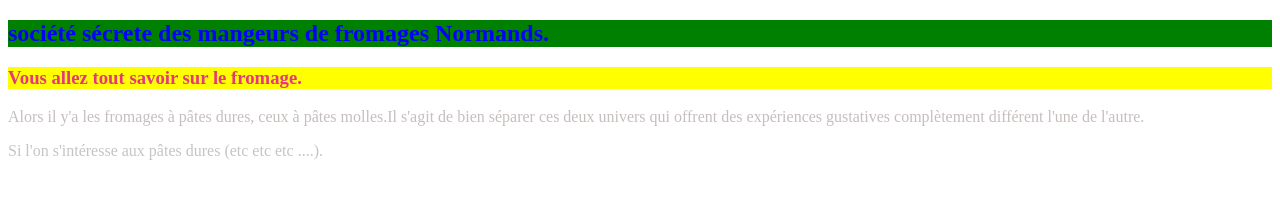
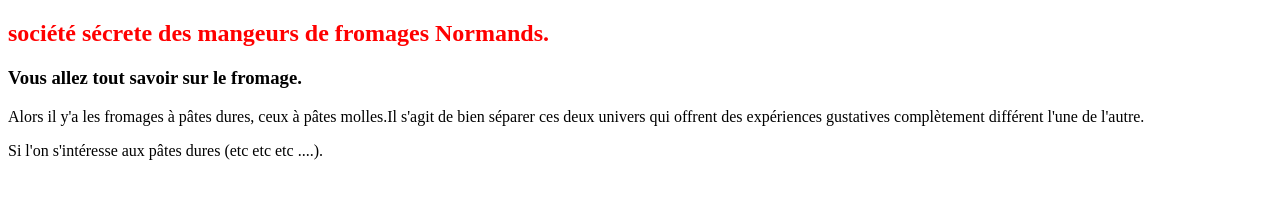
Before and after one commit to sowzakaria/challenge-3, a plain HTML site: page index.html in a window 1280 px wide. Drawn offline with Linux system fonts and the light colour scheme.

Commit message:
Add files via upload

```diff
--- a/index.html
+++ b/index.html
@@ -5,26 +5,26 @@
         <meta charset="utf-8">
         <meta name="viewport" content="width=device-width, initial-scale=1.0">
         <title>Document<title></title>
-                <link rel="stylesheet" type="=text/css" href="css/zakk.css">
+                <link rel="stylesheet" href="styles.css">
 </head>
 
 <body>
-        <h2 style="color:blue;background-color: green;">
+        <h2>
                 société sécrete des mangeurs de fromages Normands. </h2>
 
-        <h3 style="color:rgb(231, 54, 122);background-color: yellow;">
+        <h3>
                 Vous allez tout savoir sur le fromage.
         </h3>
-        <p style="color:rgb(199, 190, 190)">
+        <p>
                 Alors il y'a les fromages à pâtes dures, ceux à pâtes molles.Il s'agit de bien séparer
                 ces deux
                 univers
                 qui offrent des expériences gustatives complètement différent l'une de l'autre.
 
         </p>
-        <p style="color:rgb(199, 195, 195)">
+        <a>
                 Si l'on s'intéresse aux pâtes dures (etc etc etc ....).
-        </p>
+        </a>
 </body>
 
 </html>
```
